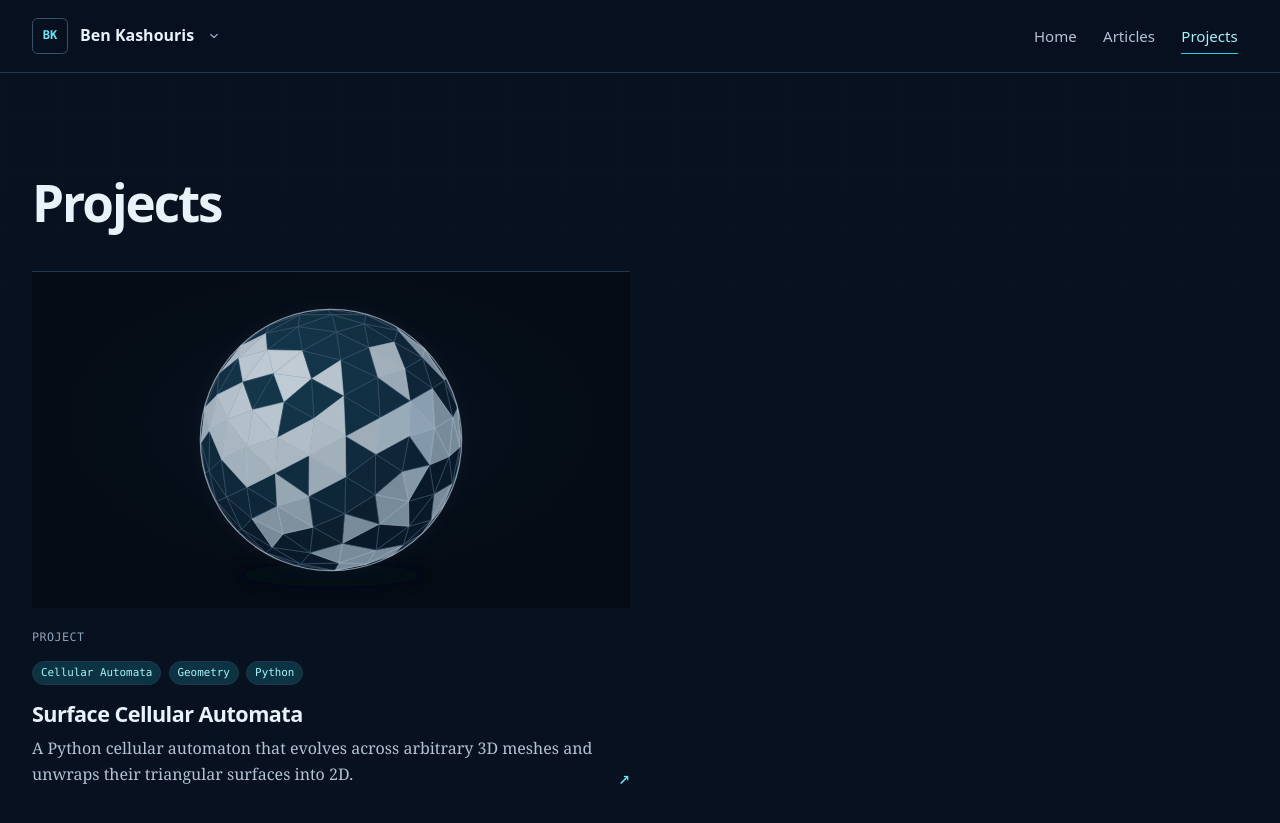
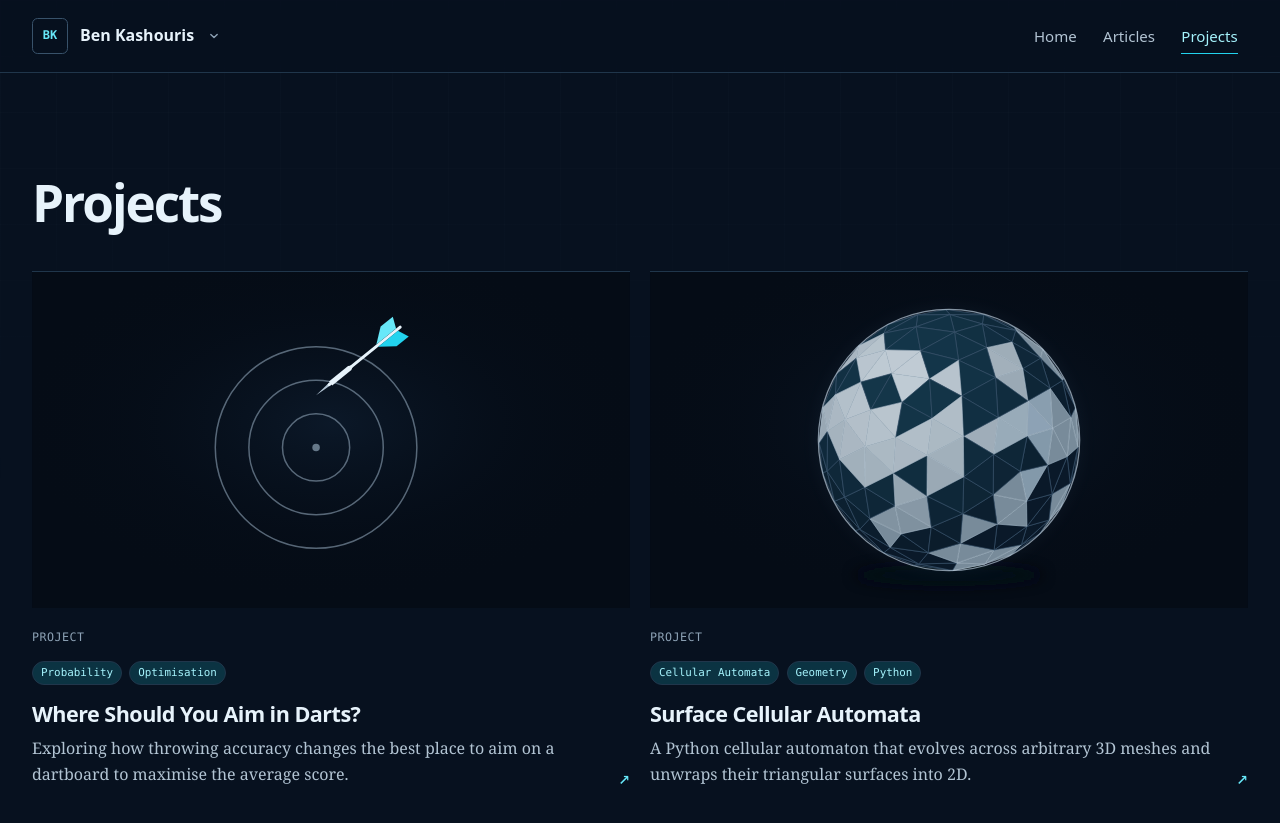
Before and after one commit to BenKashouris/BenKashouris.github.io, a Jekyll site: the page built from projects.html, in a window 1280 px wide and 900 px high. Shown: the top 823 px of the window. Built offline with Jekyll 4.4.1, drawn with Linux system fonts in a browser that asks for light colours; some of the changed lines change nothing that is shown.

Commit message:
Publish darts aiming optimisation article

```diff
--- /dev/null
+++ b/_projects/darts.md
@@ -0,0 +1,192 @@
+---
+layout: default
+title: "Where Should You Aim in Darts?"
+date: 2026-09-27
+author: "Ben Kashouris"
+image: /assets/images/darts.svg
+center_content: true
+show_contents: true
+math: true
+animated_media: true
+topics:
+  - Probability
+  - Optimisation
+description: Exploring how throwing accuracy changes the best place to aim on a dartboard to maximise the average score.
+---
+
+## The question
+
+In a game of darts, the highest score from a single dart is 60, achieved by hitting the treble 20. But is this always the best place to aim? If your throws are not very accurate, aiming at the treble 20 can leave you scoring just 5 or 1 in the neighbouring sectors.
+
+This project explores a mathematical question: for a player with a given level of accuracy, which aiming position produces the highest average score?
+
+## Mathematical formulation
+
+<div class="definition-block" markdown="1">
+
+### Definition: scoring function
+
+Identify the dartboard with a region of $$\mathbb{R}^2$$, with the origin at the centre of the bull. The **scoring function** is the map
+
+$$
+S : \mathbb{R}^2 \longrightarrow \mathbb{R}_{\geq 0},
+\qquad
+\mathbf{x} \longmapsto S(\mathbf{x}),
+$$
+
+where $$S(\mathbf{x})$$ is the score awarded to a dart landing at position $$\mathbf{x}$$. Set $$S(\mathbf{x})=0$$ for positions outside the scoring area.
+
+Each point on a shared boundary is assigned to exactly one adjacent scoring region according to a fixed convention. Thus, $$S$$ is well-defined everywhere.
+
+</div>
+
+### Goal: optimal aiming point
+
+Let $$\mathbf{x}\in\mathbb{R}^2$$ be the aiming point and let $$\boldsymbol{\varepsilon}\in\mathbb{R}^2$$ be a random vector describing the throwing error. The dart lands at $$\mathbf{x}+\boldsymbol{\varepsilon}$$. For a fixed distribution of throwing error, our goal is to find an aiming point that maximises the expected score:
+
+$$
+\mathbf{x}^* \in \operatorname*{arg\,max}_{\mathbf{x}\in\mathbb{R}^2}
+\left(\mathbb{E}_{\boldsymbol{\varepsilon}}\left[S(\mathbf{x}+\boldsymbol{\varepsilon})\right]\right).
+$$
+
+### Monte Carlo simulation
+
+The scoring function is piecewise constant and discontinuous, with scoring regions whose geometry makes finding the optimal aiming point analytically difficult. We therefore use a numerical method.
+
+For a throwing-error distribution $$\mathcal{D}$$, define the expected score at aiming point $$\mathbf{x}$$ by
+
+$$
+\mu(\mathbf{x},\mathcal{D})
+:=\mathbb{E}_{\boldsymbol{\varepsilon}\sim\mathcal{D}}
+\left[S(\mathbf{x}+\boldsymbol{\varepsilon})\right].
+$$
+
+We use Monte Carlo simulation to approximate this expectation by averaging the scores of simulated throws:
+
+$$
+\mu(\mathbf{x},\mathcal{D})
+\approx\frac{1}{n}\sum_{i=1}^{n}S(\mathbf{x}+\boldsymbol{\varepsilon}_i),
+\qquad
+\boldsymbol{\varepsilon}_1,\ldots,\boldsymbol{\varepsilon}_n
+\overset{\mathrm{iid}}{\sim}\mathcal{D}.
+$$
+
+By the law of large numbers, this sample average converges to the expected score as $$n\to\infty$$. In fact, its standard error decreases in proportion to $$1/\sqrt{n}$$.
+
+We estimate the expected score at each aiming point on a grid, then select the point with the highest estimated score. This gives an approximation to the optimal aiming point, limited by the grid resolution and simulation error.
+
+### Error distribution
+
+Several error distributions are reasonable to consider. A natural starting point is a centred, isotropic two-dimensional normal distribution in Cartesian coordinates, which models throws as a symmetric bell-shaped spread around the aiming point, with no systematic bias.
+
+The same simulation code can accommodate other distributions, and exploring these could be interesting.
+
+For the rest of this project, we use an isotropic normal distribution:
+
+$$
+\mathcal{D}=\mathcal{N}(\mathbf{0},\sigma^2 I_2),
+\qquad
+\boldsymbol{\varepsilon}\sim\mathcal{D},
+$$
+
+where $$I_2$$ is the two-dimensional identity matrix. We measure positions and throwing errors in millimetres. The horizontal and vertical errors are independent, each with variance $$\sigma^2$$ measured in $$\mathrm{mm}^2$$. Thus, $$\sigma$$ is measured in millimetres, and increasing it models a less accurate thrower.
+
+For $$\mathcal{D}=\mathcal{N}(\mathbf{0},\sigma^2 I_2)$$, the expected score is a Gaussian-weighted average of the scoring function:
+
+$$
+\mu(\mathbf{x},\mathcal{D})
+=\int_{\mathbb{R}^2} S(\mathbf{y})\,
+\frac{1}{2\pi\sigma^2}
+\exp\!\left(-\frac{\|\mathbf{y}-\mathbf{x}\|^2}{2\sigma^2}\right)
+\,\mathrm{d}\mathbf{y},
+\qquad \sigma>0.
+$$
+
+Increasing $$\sigma$$ averages the scores over a wider area, smoothing out the narrow rings and sector boundaries. This explains why precise targeting of a treble becomes less useful as throwing error grows.
+
+## Results
+
+### How accuracy changes the best target
+
+At low throwing variance, the best target is near the centre of the treble 20. When the spread of throws is small relative to the scoring region, most darts land close enough to the target to retain its advantage. The first heatmap shows this at $$\sigma=3\,\mathrm{mm}$$ per axis: the narrow treble regions remain clearly visible as bands of high expected score.
+
+![Expected-score heatmap at low throwing variance]({{ '/assets/darts/lowvariance.png' | relative_url }})
+
+As the variance increases, the best target moves towards the lower-left part of the board. At $$\sigma=35\,\mathrm{mm}$$, the expected score depends on a much wider neighbourhood around the aiming point. The benefit of aiming at treble 20 is reduced by the low-scoring 1 and 5 sectors beside it, while the lower-left region offers a different balance of possible landing scores.
+
+![Expected-score heatmap at medium throwing variance]({{ '/assets/darts/mediumvar.png' | relative_url }})
+
+At high variance, the best target moves close to the bull. In the heatmap at $$\sigma=125\,\mathrm{mm}$$, the narrow scoring rings have largely disappeared into a broad central peak. Aiming centrally reduces the chance of missing the scoring area, which becomes increasingly important as the spread grows.
+
+![Expected-score heatmap at high throwing variance]({{ '/assets/darts/highvar.png' | relative_url }})
+
+### The path of the best aiming point
+
+The next plot summarises how the preferred aiming position changes with throwing variance. It shows the centroid of the largest connected 95% confidence region. When the region splits into two separate parts near the switch, we use the larger part rather than averaging across both.
+
+This gives a representative location for a group of candidate optimal points, although the centroid itself need not be optimal.
+
+![Path of the best aiming point as throwing variance increases]({{ '/assets/darts/best-aim-path.png' | relative_url }})
+
+The dashed part of the path marks a switch between competing regions near treble 20 and the lower-left part of the board. Although the expected-score surface varies smoothly with throwing accuracy, the location of its maximum can jump when one peak overtakes another. At a transition where both peaks have the same maximal expected score, the optimal aiming point is not unique.
+
+The animation below shows the highlighted candidate aiming points as the throwing variance increases, making this jump easier to follow.
+
+<figure>
+  <video class="darts-video" controls loop muted playsinline preload="metadata" data-autoplay aria-label="Best aiming points as throwing variance increases">
+    <source src="{{ '/assets/darts/bestpoint.mp4' | relative_url }}" type="video/mp4">
+    <a href="{{ '/assets/darts/bestpoint.mp4' | relative_url }}">Download the best aiming points animation.</a>
+  </video>
+</figure>
+
+### Heatmaps
+
+These animations show how the whole expected-score surface changes as throwing variance increases. The dynamic colour scale adjusts in each frame, making differences between aiming points easier to see. The fixed colour scale allows direct comparisons across frames, showing how the expected scores fall as the throws become more dispersed.
+
+<div class="darts-video-comparison">
+  <figure>
+    <video class="darts-video" controls loop muted playsinline preload="metadata" data-autoplay aria-label="Expected-score heatmap with a dynamic colour scale">
+      <source src="{{ '/assets/darts/heatmap_dynamic.mp4' | relative_url }}" type="video/mp4">
+      <a href="{{ '/assets/darts/heatmap_dynamic.mp4' | relative_url }}">Download the dynamic-scale heatmap.</a>
+    </video>
+    <figcaption>Dynamic colour scale.</figcaption>
+  </figure>
+  <figure>
+    <video class="darts-video" controls loop muted playsinline preload="metadata" data-autoplay aria-label="Expected-score heatmap with a fixed colour scale">
+      <source src="{{ '/assets/darts/heatmap_fixed.mp4' | relative_url }}" type="video/mp4">
+      <a href="{{ '/assets/darts/heatmap_fixed.mp4' | relative_url }}">Download the fixed-scale heatmap.</a>
+    </video>
+    <figcaption>Fixed colour scale.</figcaption>
+  </figure>
+</div>
+
+Restricting the colour to the top 5% of sampled aiming points makes the highest-scoring regions easier to follow. This shows how the shape and location of the promising regions change.
+
+<div class="darts-video-comparison">
+  <figure>
+    <video class="darts-video" controls loop muted playsinline preload="metadata" data-autoplay aria-label="Top five percent of aiming points with a dynamic colour scale">
+      <source src="{{ '/assets/darts/heatmap_5%25_dynamic.mp4' | relative_url }}" type="video/mp4">
+      <a href="{{ '/assets/darts/heatmap_5%25_dynamic.mp4' | relative_url }}">Download the top-five-percent dynamic-scale heatmap.</a>
+    </video>
+    <figcaption>Top 5% with a dynamic colour scale.</figcaption>
+  </figure>
+  <figure>
+    <video class="darts-video" controls loop muted playsinline preload="metadata" data-autoplay aria-label="Top five percent of aiming points with a fixed colour scale">
+      <source src="{{ '/assets/darts/heatmap_5%25_fixed.mp4' | relative_url }}" type="video/mp4">
+      <a href="{{ '/assets/darts/heatmap_5%25_fixed.mp4' | relative_url }}">Download the top-five-percent fixed-scale heatmap.</a>
+    </video>
+    <figcaption>Top 5% with a fixed colour scale.</figcaption>
+  </figure>
+</div>
+
+### How much does the choice of target matter?
+
+The final plot compares the estimated optimal target with two fixed strategies: aiming at treble 20 and aiming at the bull. Expected scores are per dart, and the horizontal axis shows the standard deviation $$\sigma$$ in millimetres per axis.
+
+![Expected scores for different aiming strategies as throwing variance changes]({{ '/assets/darts/all-strategies.png' | relative_url }})
+
+At very low throwing variance, aiming at treble 20 is clearly preferable to aiming at the bull: the curves approach 60 and 50, respectively, as $$\sigma$$ approaches zero. The choice of target can therefore make a substantial difference for a very accurate player.
+
+Across much of the middle of the plotted range, the optimal strategy offers a smaller improvement over aiming at treble 20, visually on the order of one or two points per dart. The separation between the optimal and treble-20 curves shows when adjusting the target begins to offer a noticeable scoring advantage.
+
+The practical conclusion is that accurate players benefit from targeting treble 20, players with a larger spread may benefit from shifting towards the lower-left region, and very dispersed throws favour a target near the centre.
--- a/assets/css/site.css
+++ b/assets/css/site.css
@@ -1213,6 +1213,30 @@
   margin: 2.75rem 0;
 }
 
+.article-content .darts-video-comparison {
+  display: grid;
+  grid-template-columns: repeat(auto-fit, minmax(min(100%, 20rem), 1fr));
+  gap: 1.5rem;
+  margin: 2.75rem 0;
+}
+
+.article-content .darts-video-comparison figure {
+  min-width: 0;
+  margin: 0;
+}
+
+.article-content img[src*="/assets/darts/"],
+.article-content video.darts-video {
+  display: block;
+  width: auto;
+  height: auto;
+  max-width: 100%;
+  max-height: 70vh;
+  max-height: 70svh;
+  margin-inline: auto;
+  object-fit: contain;
+}
+
 .article-content figure img,
 .article-content figure video {
   margin-block: 0;
```
Also changed, not shown: assets/darts/all-strategies.png (added), assets/darts/best-aim-path.png (added), assets/darts/highvar.png (added), assets/darts/lowvariance.png (added), assets/darts/mediumvar.png (added), assets/images/darts.svg (added), 5 other files.
